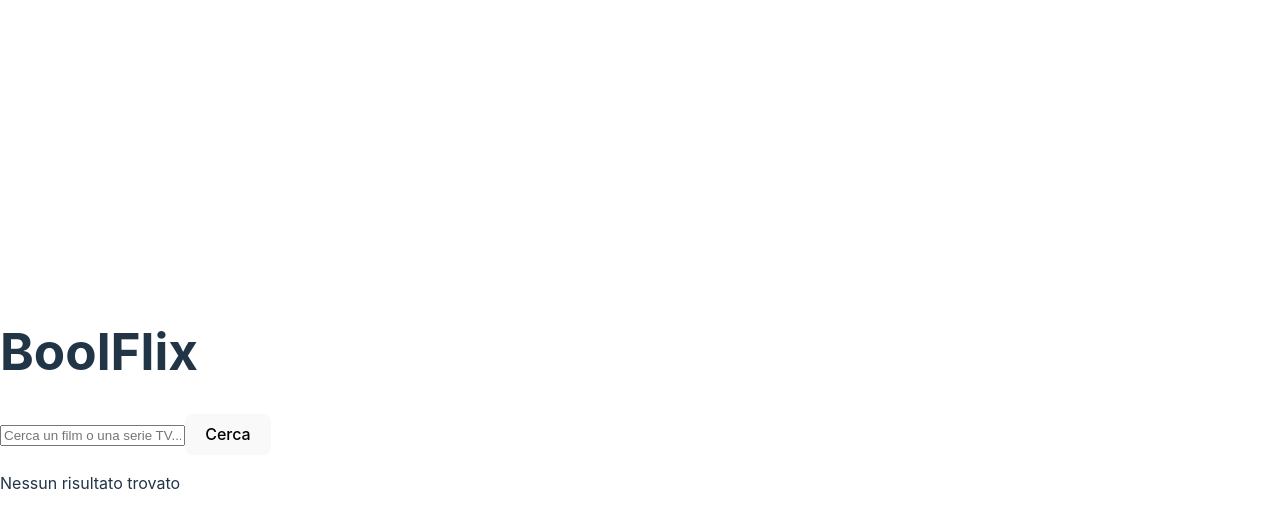
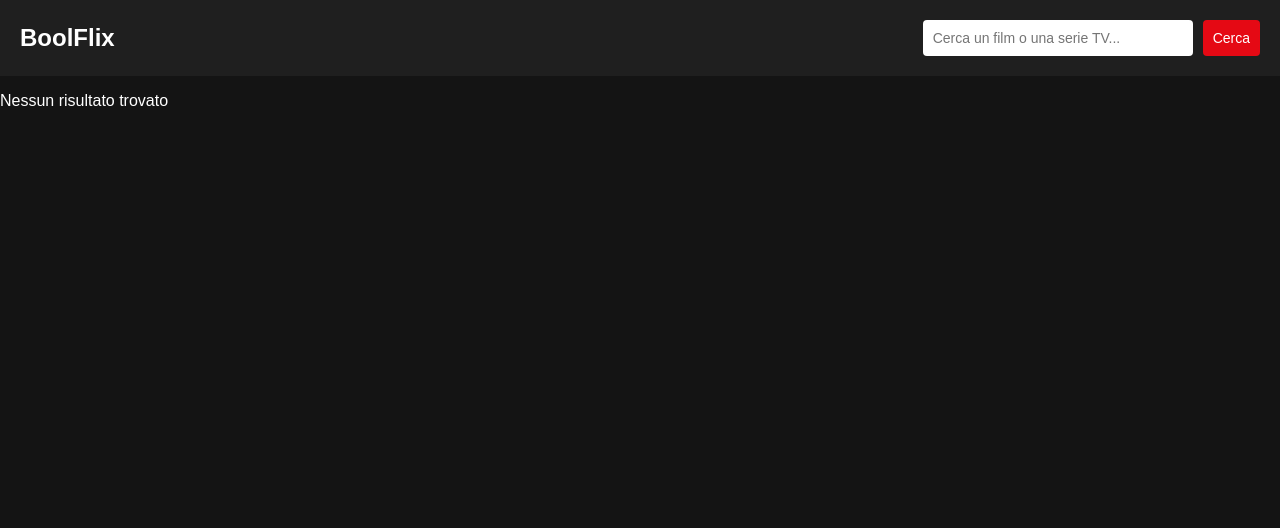
Before and after one commit to Simone-Domenici/react-boolflix, a React (Vite) app: page / in a window 1280 px wide. Shown: the top 528 px of the page. Built offline with nearby package versions, Linux system fonts and the light colour scheme.

Commit message:
ADD header and card

```diff
--- a/src/App.jsx
+++ b/src/App.jsx
@@ -1,19 +1,18 @@
 import { useState } from 'react'
 import GlobalContext from './contexts/GlobalContext'
 import GlobalStateProvider from './components/GlobalStateProvider'
-import SearchBar from './components/SearchBar'
 import ResultsList from './components/ResultsList'
+import Header from './components/Header'
 
 function App() {
 
   return (
-      <GlobalStateProvider>
-        <div>
-        <h1>BoolFlix</h1>
-        <SearchBar />
+    <GlobalStateProvider>
+      <div>
+        <Header />
         <ResultsList />
-        </div>
-      </GlobalStateProvider>
+      </div>
+    </GlobalStateProvider>
   )
 }
 
--- /dev/null
+++ b/src/components/Header.jsx
@@ -0,0 +1,10 @@
+import SearchBar from "./SearchBar"
+
+export default function Header() {
+    return (
+        <header>
+            <h1>BoolFlix</h1>
+            <SearchBar />
+        </header>
+    )
+}
--- a/src/components/ResultsList.jsx
+++ b/src/components/ResultsList.jsx
@@ -1,69 +1,29 @@
 import React, { useContext } from 'react';
 import GlobalContext from '../contexts/GlobalContext';
-import { library } from '@fortawesome/fontawesome-svg-core';
-import { FontAwesomeIcon } from '@fortawesome/react-fontawesome';
-import { faStar }  from '@fortawesome/free-solid-svg-icons';
+import Card from './card/Card';
 
 
 const ResultsList = () => {
     const { state } = useContext(GlobalContext);
-
-    const getFlagUrl = (languageCode) =>
-        `https://flagcdn.com/w40/${languageCode.toLowerCase() === 'en' ? 'us' : languageCode.toLowerCase()}.png`;
-
-    const getPosterUrl = (posterPath) => {
-        return posterPath
-            ? `https://image.tmdb.org/t/p/w342${posterPath}`
-            : "https://via.placeholder.com/342x513?text=No+Image";
-    };
-
-    const getStars = (vote) => Math.ceil(vote / 2);
-
-    const renderStars = (vote) => {
-        const stars = getStars(vote);
-        return (
-            <span>
-                {[...Array(5)].map((_, index) => (
-                    <FontAwesomeIcon
-                        key={index}
-                        icon={faStar}
-                        className={`${index < stars ? 'yellow-star' : 'gray-star'}`}
-                    />
-                ))}
-            </span>
-        );
-    };
 
     if (state.loading) return <p>Caricamento in corso...</p>;
     if (state.error) return <p>{state.error}</p>;
     if (state.results.length === 0) return <p>Nessun risultato trovato</p>;
 
     return (
-        <ul>
-            {state.results.map((result) => (
-                <li key={result.id}>
-                    <img
-                        src={getPosterUrl(result.poster_path)}
-                        alt={result.title || result.name}
-                        style={{ width: "150px", height: "225px" }}
-                    />
-                    <p><strong>Titolo:</strong> {result.title || result.name}</p>
-                    <p><strong>Titolo Originale:</strong> {result.original_title || result.original_name}</p>
-                    <p>
-                        <strong>Lingua:</strong>{" "}
-                        <img
-                            src={getFlagUrl(result.original_language)}
-                            alt={result.original_language}
-                            onError={(e) => {
-                                e.target.src = "https://via.placeholder.com/40x30?text=NA";
-                            }}
-                            style={{ width: "40px", height: "30px" }}
-                        />
-                    </p>
-                    <p><strong>Voto:</strong> {renderStars(result.vote_average)}</p>
-                </li>
-            ))}
-        </ul>
+        <div className="results-container">
+      {state.results.map((result) => (
+        <Card
+          key={result.id}
+          title={result.title || result.name}
+          originalTitle={result.original_title || result.original_name}
+          language={result.original_language}
+          vote={result.vote_average}
+          overview={result.overview}
+          posterPath={result.poster_path}
+        />
+      ))}
+    </div>
     );
 };
 
--- /dev/null
+++ b/src/components/card/Card.css
@@ -0,0 +1,70 @@
+.card {
+    position: relative;
+    margin: 10px;
+    width: 225px;
+    height: 340px;
+    box-shadow: 0 2px 5px rgba(0, 0, 0, 0.5);
+    border-radius: 8px;
+    overflow: hidden;
+    transition: transform 0.2s ease-in-out;
+}
+
+.card:hover {
+    transform: scale(1.05);
+}
+
+.card-image {
+    width: 100%;
+    height: 100%;
+    object-fit: cover;
+}
+
+.card-overlay {
+    position: absolute;
+    bottom: 0;
+    background: rgba(0, 0, 0, 0.8);
+    color: white;
+    width: 100%;
+    height: 100%;
+    display: flex;
+    flex-direction: column;
+    justify-content: center;
+    align-items: center;
+    opacity: 0;
+    transition: opacity 0.3s ease-in-out;
+}
+
+.card:hover .card-overlay {
+    opacity: 1;
+}
+
+.card-title,
+.card-original-title,
+.card-overview {
+    margin: 5px 0;
+    font-size: 12px;
+    text-align: center;
+    font-weight: bold;
+}
+
+.card-original-title {
+    font-style: italic;
+    color: #cccccc;
+}
+
+.card-flag {
+    width: 30px;
+    height: 20px;
+    margin: 5px 0;
+}
+
+.card-vote {
+    margin: 5px 0;
+    font-size: 12px;
+}
+
+.card-overview {
+    font-size: 12px;
+    overflow: hidden;
+    text-overflow: ellipsis;
+}
--- /dev/null
+++ b/src/components/card/Card.jsx
@@ -0,0 +1,60 @@
+import React from 'react';
+import './Card.css';
+import { library } from '@fortawesome/fontawesome-svg-core';
+import { FontAwesomeIcon } from '@fortawesome/react-fontawesome';
+import { faStar }  from '@fortawesome/free-solid-svg-icons';
+
+const Card = ({ title, originalTitle, language, vote, overview, posterPath,  }) => {
+  const getPosterUrl = (posterPath) => {
+    return posterPath
+      ? `https://image.tmdb.org/t/p/w342${posterPath}`
+      : "https://via.placeholder.com/342x513?text=No+Image";
+  };
+
+  const getFlagUrl = (languageCode) =>
+    `https://flagcdn.com/w40/${languageCode.toLowerCase() === 'en' ? 'us' : languageCode.toLowerCase()}.png`;
+
+  const getStars = (vote) => Math.ceil(vote / 2);
+
+  const renderStars = (vote) => {
+    const stars = getStars(vote);
+    return (
+      <span>
+        {[...Array(5)].map((_, index) => (
+          <FontAwesomeIcon
+            key={index}
+            icon={faStar}
+            className={`${index < stars ? 'yellow-star' : 'gray-star'}`}
+          />
+        ))}
+      </span>
+    );
+  };
+
+  return (
+    <div className="card">
+      <img
+        src={getPosterUrl(posterPath)}
+        alt={title}
+        className="card-image"
+      />
+      <div className="card-overlay">
+        <p className="card-title"><strong>Titolo:</strong> {title}</p>
+        {originalTitle && originalTitle !== title && (
+          <p className="card-original-title"><strong>Titolo Originale:</strong> {originalTitle}</p>
+        )}
+        <img
+          src={getFlagUrl(language)}
+          alt={language}
+          className="card-flag"
+        />
+        <p className="card-vote">
+          <strong>Voto:</strong> {renderStars(vote)}
+        </p>
+        <p className="card-overview">{overview || "No description available"}</p>
+      </div>
+    </div>
+  );
+};
+
+export default Card;
--- a/src/index.css
+++ b/src/index.css
@@ -1,72 +1,54 @@
-:root {
-  font-family: Inter, system-ui, Avenir, Helvetica, Arial, sans-serif;
-  line-height: 1.5;
-  font-weight: 400;
-
-  color-scheme: light dark;
-  color: rgba(255, 255, 255, 0.87);
-  background-color: #242424;
-
-  font-synthesis: none;
-  text-rendering: optimizeLegibility;
-  -webkit-font-smoothing: antialiased;
-  -moz-osx-font-smoothing: grayscale;
+body {
+  margin: 0;
+  font-family: Arial, sans-serif;
+  background-color: #141414;
+  color: white;
 }
 
-a {
-  font-weight: 500;
-  color: #646cff;
-  text-decoration: inherit;
-}
-a:hover {
-  color: #535bf2;
+header {
+  background-color: #1f1f1f;
+  color: white;
+  padding: 20px;
+  display: flex;
+  justify-content: space-between;
+  align-items: center;
 }
 
-body {
+header h1 {
+  font-size: 24px;
   margin: 0;
-  display: flex;
-  place-items: center;
-  min-width: 320px;
-  min-height: 100vh;
 }
 
-h1 {
-  font-size: 3.2em;
-  line-height: 1.1;
+header input {
+  padding: 10px;
+  font-size: 14px;
+  border-radius: 4px;
+  border: none;
+  outline: none;
+  width: 250px;
 }
 
-button {
-  border-radius: 8px;
-  border: 1px solid transparent;
-  padding: 0.6em 1.2em;
-  font-size: 1em;
-  font-weight: 500;
-  font-family: inherit;
-  background-color: #1a1a1a;
+header button {
+  margin-left: 10px;
+  padding: 10px;
+  font-size: 14px;
+  background-color: #e50914;
+  color: white;
+  border: none;
+  border-radius: 4px;
   cursor: pointer;
-  transition: border-color 0.25s;
-}
-button:hover {
-  border-color: #646cff;
-}
-button:focus,
-button:focus-visible {
-  outline: 4px auto -webkit-focus-ring-color;
 }
 
-@media (prefers-color-scheme: light) {
-  :root {
-    color: #213547;
-    background-color: #ffffff;
-  }
-  a:hover {
-    color: #747bff;
-  }
-  button {
-    background-color: #f9f9f9;
-  }
+header button:hover {
+  background-color: #f40612;
 }
 
+.results-container {
+  display: flex;
+  flex-wrap: wrap;
+  justify-content: center;
+  padding: 20px;
+}
 
 .yellow-star{
   color: gold;
```
